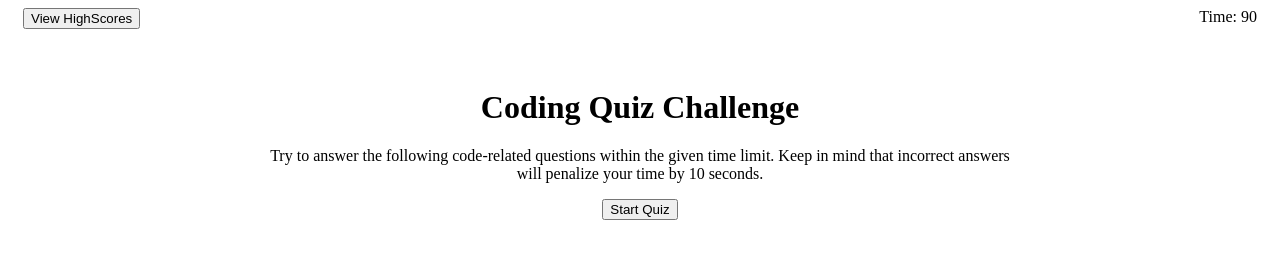
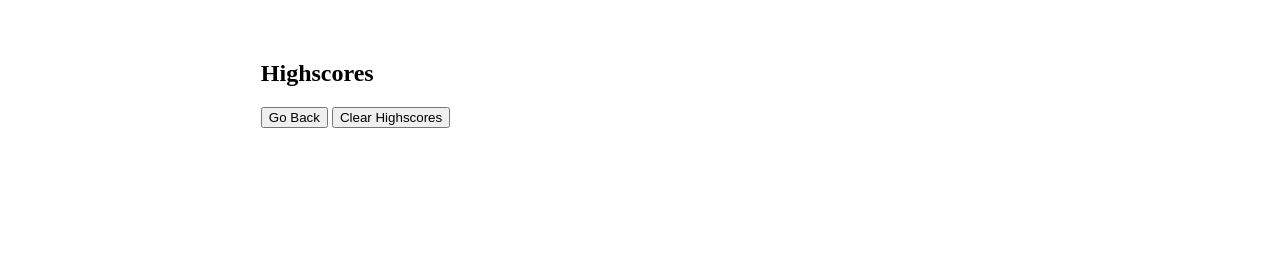
Before and after one commit to BMavetz/Code-Quiz, a plain HTML site: page index.html in a window 1280 px wide. Both pictures are taken after a click on the button "View HighScores". Drawn offline with Linux system fonts and the light colour scheme.

Commit message:
attempted to add highscore, could not clear

```diff
--- a/assets/css/style.css
+++ b/assets/css/style.css
@@ -27,6 +27,13 @@ main {
     text-align: left;
     margin-top: 60px;
 }
+.highscore {
+    display: block;
+    padding-left: 20%;
+    padding-right: 20%;
+    text-align: left;
+    margin-top: 60px;
+}
 }
 main button {
     background-color: purple;
--- a/assets/js/script.js
+++ b/assets/js/script.js
@@ -1,3 +1,4 @@
+var header = document.querySelector(".header");
 var timerEl = document.querySelector(".timer");
 var startScrn = document.querySelector(".startScreen");
 var startBtn = document.querySelector(".startBtn");
@@ -12,6 +13,11 @@ var score = document.querySelector(".playerScore");
 var scorePg = document.querySelector(".scorePage");
 var initials = document.querySelector("#initials");
 var submitBtn = document.querySelector(".submitBtn");
+var highscorePage = document.querySelector(".highscore");
+var goBack = document.querySelector("#goBack");
+var clrScore = document.querySelector("#clrScore");
+var scoreList = document.querySelector(".scoreList");
+var viewHiScore = document.querySelector(".highscore-list")
 //create function so when game starts, question appears
     //use display = "none" and display = "block" to remove and insert sections
     //question contains 4 answer buttons
@@ -27,8 +33,13 @@ var allAns = ["boolean", "string", "alerts", "numbers","quotes", "curly brackets
 var quesIndex;
 var ansIndex;
 var playerScr;
+function resetPage(){
 questions.style.display = "none";
 scorePg.style.display = "none";
+highscorePage.style.display = "none";
+startScrn.style.display = "block";
+header.style.display = "flex";
+}
 startBtn.addEventListener("click", function(){
     startGame();
 });
@@ -186,7 +197,7 @@ function finalScore(){
 
 submitBtn.addEventListener("click",function(){
     addEntry();
-
+    viewHighscore();
 })
 
 
@@ -208,6 +219,38 @@ function addEntry(){
 
 }
 
+var storeScore;
+function viewHighscore(){
+    scorePg.style.display = "none";
+    header.style.display = "none";
+    highscorePage.style.display = "block";
+    storeScore = JSON.parse(localStorage.getItem("existingScore"));
+    for (var i = 0; i < storeScore.length; i++) {
+        var stScore = storeScore[i].initials + storeScore[i].score;
+
+        var li = document.createElement("li");
+        li.textContent = stScore;
+        scoreList.appendChild(li);
+      }
+
+}
+clrScore.addEventListener("click",function(){
+    existingScore = [];
+    localStorage.setItem("existingScore", JSON.stringify(existingScore));
+    addEntry();
+
+
+})
+goBack.addEventListener("click",function(){
+    resetPage();
+})
+viewHiScore.addEventListener("click",function(){
+    questions.style.display = "none";
+    scorePg.style.display = "none";
+    highscorePage.style.display = "block";
+    startScrn.style.display = "none";
+    header.style.display = "none";
+})
 function startTimer() {
     // Sets timer
     timer = setInterval(function() {
@@ -223,3 +266,4 @@ function startTimer() {
       }
     }, 1000);
   }
+  resetPage();
--- a/index.html
+++ b/index.html
@@ -8,7 +8,7 @@
     <title>Code Quiz</title>
 </head>
 <body>
-    <header>
+    <header class="header">
         <button class = "highscore-list">View HighScores</button>
         <div class="timer">Time: 90</div>
     </header>
@@ -49,10 +49,14 @@
         </div>
     </section>
     <Section class = "highscore">
-        <ul>
+        <h2>Highscores</h2>
+        <ul class="scoreList">
 
         </ul>
-
+        <div class = "highscoreBtn">
+            <button id="goBack">Go Back</button>
+            <button id="clrScore">Clear Highscores</button>
+        </div>
     </Section>
     <script src="./assets/js/script.js"></script>
 </body>
```
Also changed, not shown: 1 other file.
